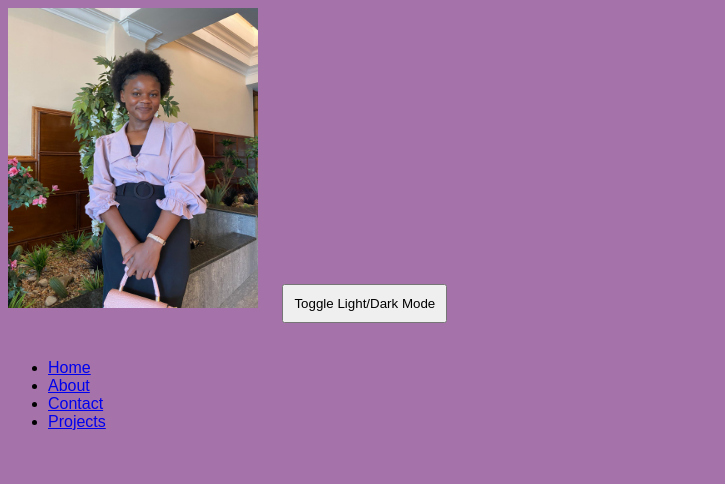
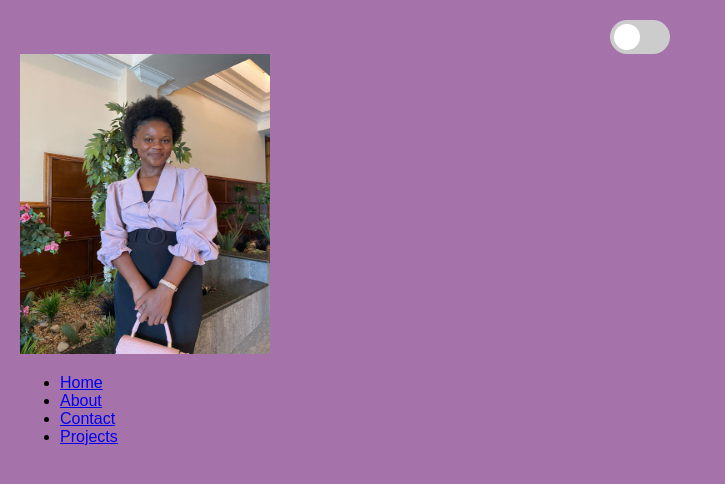
Before and after one commit to Sphelele02/new-project, a plain HTML site: page index.html in a window 1280 px wide. Shown: the whole page, without its empty margins (0-725 px from the left). Drawn offline with Linux system fonts and the light colour scheme.

Commit message:
functionality and style

```diff
--- /dev/null
+++ b/app.js
@@ -0,0 +1,10 @@
+<script>
+    const toggleSwitch = document.getElementById('toggleSwitch');
+    const body = document.body;
+    const modeLabel = document.getElementById('modeLabel');
+
+    toggleSwitch.addEventListener('change', () ={">"} {
+      body.classList.toggle('dark-mode')}""
+      modeLabel.textContent = body.classList.contains('dark-mode') ? 'Dark Mode' : 'Light Mode';
+    {"}"});
+  </script>
--- a/index.html
+++ b/index.html
@@ -3,14 +3,20 @@
 <head>
     <meta charset="UTF-8">
     <meta name="viewport" content="width=device-width, initial-scale=1.0">
-    <title>Light/Dark Mode Toggle</title>
+    <title></title>
     <link rel="stylesheet" href="style.css">
 </head>
 
 <body>
-    <div class="container">
+    <div class="switch-container">
+    <label class="switch">
+      <input type="checkbox" id="switchbutton">
+      <span class="slider"></span>
+    </label>
+    </div>
+    <script src="app.js"></script>
     <img src="IMG-20240302-WA0012.jpg">
-    <button id="modeToggle">Toggle Light/Dark Mode</button>
+
     <nav>
   <ul>
    <li> <a href="index.html">Home</a></li>
@@ -19,6 +25,6 @@
     <li><a href="page4.html">Projects</a></li>
   </ul>
 </nav>
-    </div>
+
 </body>
 </html>
--- a/style.css
+++ b/style.css
@@ -1,11 +1,13 @@
-body{
-background-color: rgb(165, 115, 170);
-color: black;
-font-family:Arial, Helvetica, sans-serif ;
-transition: all 0.3s ease;}
-button{padding:10px;
-margin: 20px;
-cursor: pointer;}
+body{margin: 0;
+    padding: 20px;
+    font-family: Arial, sans-serif;
+    background-color:rgb(165,115,170);
+    color: black;
+    transition: background-color cubic-bezier(0.075, 0.82, 0.165, 1);
+  }
+  body.dark-mode {
+    background-color: #121212;
+    color:white}
 img{width:250px;
 height:300px;}
 h3{background-color: rgb(165, 115, 170);
@@ -14,3 +16,39 @@ word-spacing:6px ;}
 h4{background-color: rgb(165, 115, 170);
 font-size: medium;
 word-spacing:6px;}
+.switch-container{text-align: center;
+}
+.switch{position: relative;
+display: inline-block;
+width:60px ;
+height: 34px;}
+.switch input{opacity: 0;
+width:0 ;
+height: 0;}
+.slider {
+    position: absolute;
+    cursor: pointer;
+    top: 0; left: 0;
+    right: 0; bottom: 0;
+    background-color: #ccc;
+    transition: 0.4s;
+    border-radius: 34px;}
+    .slider::before {
+        position: absolute;
+        content: "";
+        height: 26px; width: 26px;
+        left: 4px; bottom: 4px;
+        background-color: white;
+        transition: 0.4s;
+        border-radius: 50%;}
+        input:checked + .slider {
+            background-color: #e008d5;
+          }
+          input:checked + .slider::before {
+            transform: translateX(26px);
+          }
+          .mode-label {
+            margin-left: 10px;
+            font-size: 1.2em;
+            vertical-align: middle;
+          }
```
